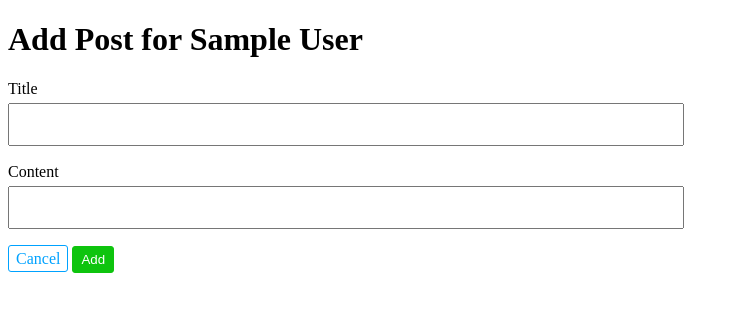
After one commit to cynthicrush/flask-blogly, a Flask app: page /users/1/posts/new in a window 1280 px wide. The commit adds this page. Shown: the top 312 px of the page, without its empty margins (0-739 px from the left). Run offline with Flask 2, Linux system fonts and the light colour scheme; tables that the repository leaves empty hold one stand-in row (values such as "Sample post").

Commit message:
new code added

```diff
--- a/app.py
+++ b/app.py
@@ -3,7 +3,7 @@
 from flask import Flask, render_template, request
 # from flask_debugtoolbar import DebugToolbarExtension
 from werkzeug.utils import redirect
-from models import db, connect_db, User
+from models import db, connect_db, User, Post
 import pdb
 
 app = Flask(__name__)
@@ -22,22 +22,23 @@ def home_page():
   '''Show the list of all the users in database'''
   return redirect('/users')
 
+# Users route
 
 @app.route('/users')
 def list_users():
   '''Show the list of all the users in database'''
   users = User.query.all()
-  return render_template('list.html', users=users)
+  return render_template('users/list.html', users=users)
 
 
 @app.route('/users/new')
-def show_form():
+def show_add_user_form():
   '''Show the create a user form'''
-  return render_template('form.html')
+  return render_template('users/form.html')
 
 @app.route('/users/new', methods=['POST'])
 def create_user():
-  '''Create a user form'''
+  '''Create a user'''
   first_name = request.form['first-name']
   last_name = request.form['last-name']
   image_url = request.form['image-url']
@@ -53,13 +54,14 @@ def create_user():
 def show_details(user_id):
   '''Show user details'''
   user = User.query.get_or_404(user_id)
-  return render_template('details.html', user=user)
+  # posts = Post.query.get(user_id)
+  return render_template('users/details.html', user=user)#, posts=posts
 
 @app.route('/users/<int:user_id>/edit')
 def show_edit_form(user_id):
   '''Show edit user page'''
   user = User.query.get_or_404(user_id)
-  return render_template('edit.html', user=user)
+  return render_template('users/edit.html', user=user)
 
 @app.route('/users/<int:user_id>/edit', methods=['POST'])
 def edit_user(user_id):
@@ -80,3 +82,40 @@ def delete_user(user_id):
   db.session.delete(user)
   db.session.commit()
   return redirect('/users')
+
+# Posts route
+
+@app.route('/users/<int:user_id>/posts/new')
+def show_add_post_form(user_id):
+  '''Show the add post form'''
+
+  user = User.query.get_or_404(user_id)
+  return render_template('posts/form.html', user=user)
+
+@app.route('/users/<int:user_id>/posts/new', methods=['POST'])
+def create_post(user_id):
+  '''Create a post'''
+  user = User.query.get_or_404(user_id)
+  new_post = Post(title=request.form['title'],
+                  content=request.form['content'],
+                  user_id=user.id)
+
+  db.session.add(new_post)
+  db.session.commit()
+
+  return redirect(f'/users/{user_id}')
+
+@app.route('/posts/<int:post_id>')
+def show_post_details(post_id):
+  '''Show details of a post'''
+
+  post = Post.query.get(post_id)
+
+  return render_template('posts/details.html', post=post)
+
+@app.route('/posts/<int:post_id>/edit')
+def show_edit_post_from(post_id):
+  '''Show the form to edit a post'''
+
+  post = Post.query.get(post_id)
+  render_template('posts/edit.html', post=post)
--- a/static/style.css
+++ b/static/style.css
@@ -32,6 +32,14 @@ img {
 }
 
 .edit-user-btn {
+  color: white;
+  border: 1px solid blue;
+  border-radius: 3px;
+  padding: 5px 8px;
+  background-color: blue;
+}
+
+.add-post-btn {
   color: white;
   border: 1px solid blue;
   border-radius: 3px;
@@ -74,3 +82,11 @@ input {
 .user:hover {
   color:rgb(0, 162, 255);
 }
+
+.post {
+  color:rgb(0, 89, 255);
+}
+
+.post:hover {
+  color:rgb(0, 162, 255);
+}
--- /dev/null
+++ b/templates/posts/form.html
@@ -0,0 +1,25 @@
+<!DOCTYPE html>
+<html lang="en">
+<head>
+  <meta charset="UTF-8">
+  <meta http-equiv="X-UA-Compatible" content="IE=edge">
+  <meta name="viewport" content="width=device-width, initial-scale=1.0">
+  <link rel='stylesheet' href='../../../static/style.css'>
+  <title>Blogly</title>
+</head>
+<body>
+  <h1>Add Post for {{user.first_name}} {{user.last_name}}</h1>
+  <section class='create-post-form'>
+    <form method='POST' class='info-form'>
+      <label>Title
+        <input type='text' name='title'>
+      </label>
+      <label>Content
+        <input type='text' name='content'>
+      </label>
+      <a href='/users/{{ user.id }}' class='cancel-btn'>Cancel</a>
+      <button type='submit' class='add-btn'>Add</button>
+    </form>
+  </section>
+</body>
+</html>
--- a/templates/edit.html
+++ b/templates/users/edit.html
@@ -5,7 +5,7 @@
   <meta http-equiv="X-UA-Compatible" content="IE=edge">
   <meta name="viewport" content="width=device-width, initial-scale=1.0">
   <link rel='stylesheet' href='../../static/style.css'>
-  <title>Edit User</title>
+  <title>Blogly</title>
 </head>
 <body>
   <h1>Edit a User</h1>
--- a/templates/form.html
+++ b/templates/users/form.html
@@ -5,7 +5,7 @@
   <meta http-equiv="X-UA-Compatible" content="IE=edge">
   <meta name="viewport" content="width=device-width, initial-scale=1.0">
   <link rel='stylesheet' href='../static/style.css'>
-  <title>Create User</title>
+  <title>Blogly</title>
 </head>
 <body>
   <h1>Create a user</h1>
--- a/templates/list.html
+++ b/templates/users/list.html
@@ -5,7 +5,7 @@
   <meta http-equiv="X-UA-Compatible" content="IE=edge">
   <meta name="viewport" content="width=device-width, initial-scale=1.0">
   <link rel='stylesheet' href='../static/style.css'>
-  <title>User List</title>
+  <title>Bloglys</title>
 </head>
 <body>
   <h1>Users</h1>
```
Also changed, not shown: models.py (+10 -0 lines), templates/posts/details.html (added, +19 -0 lines), templates/users/details.html (renamed from templates/details.html, +12 -3 lines), templates/posts/edit.html (added), 1 other file.
